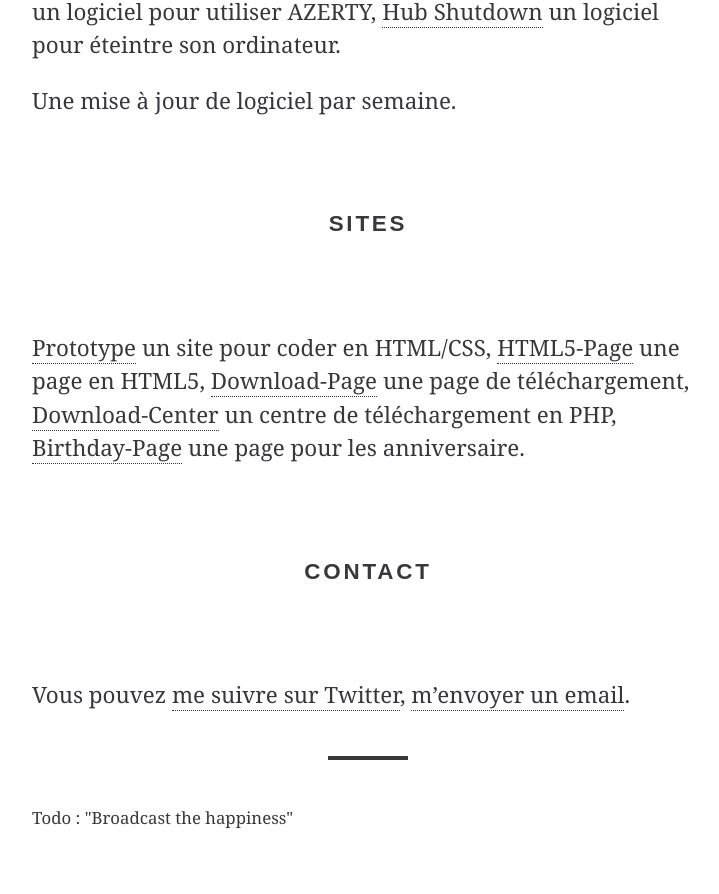
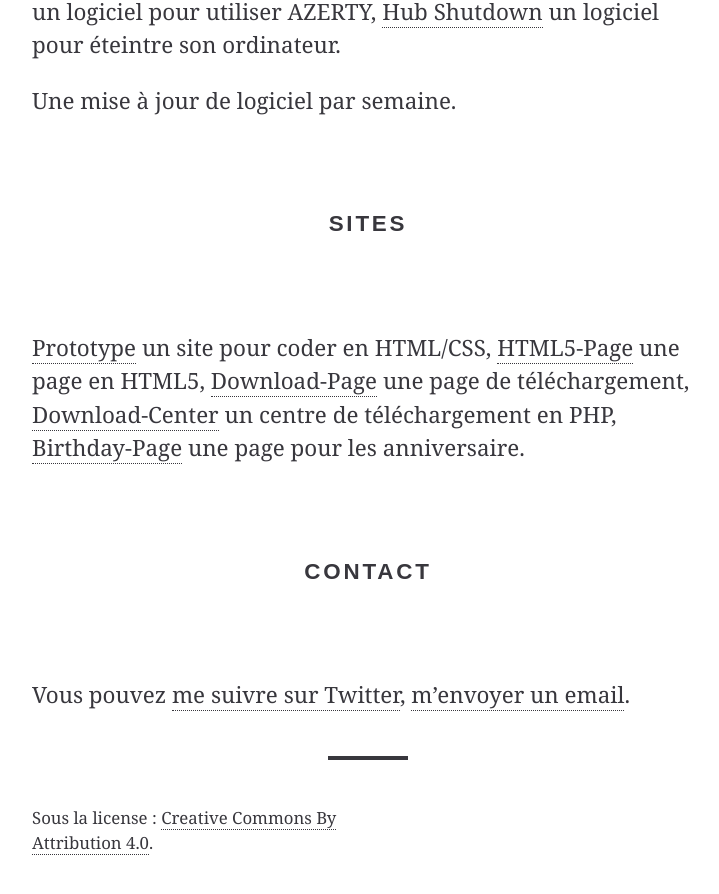
Before and after one commit to cedced19/cedced19.github.io, a Jekyll site: the page built from index.md, in a window 1280 px wide and 900 px high, scrolled down 1566 px. Shown: the top 894 px of the window, without its empty margins (272-991 px from the left). Built offline with Jekyll 4.4.1, drawn with Linux system fonts in a browser that asks for light colours; nearby versions of some CDN libraries.

Commit message:
Update footer.html

```diff
--- a/_includes/footer.html
+++ b/_includes/footer.html
@@ -1,3 +1,3 @@
 <footer class="footer-wrap" role="complementary">
-	<p>Todo : "Broadcast the happiness"</p>
+	<p>Sous la license : <a href="http://creativecommons.org/licenses/by/4.0/">Creative Commons By Attribution 4.0</a>.</p>
 </footer>
```
